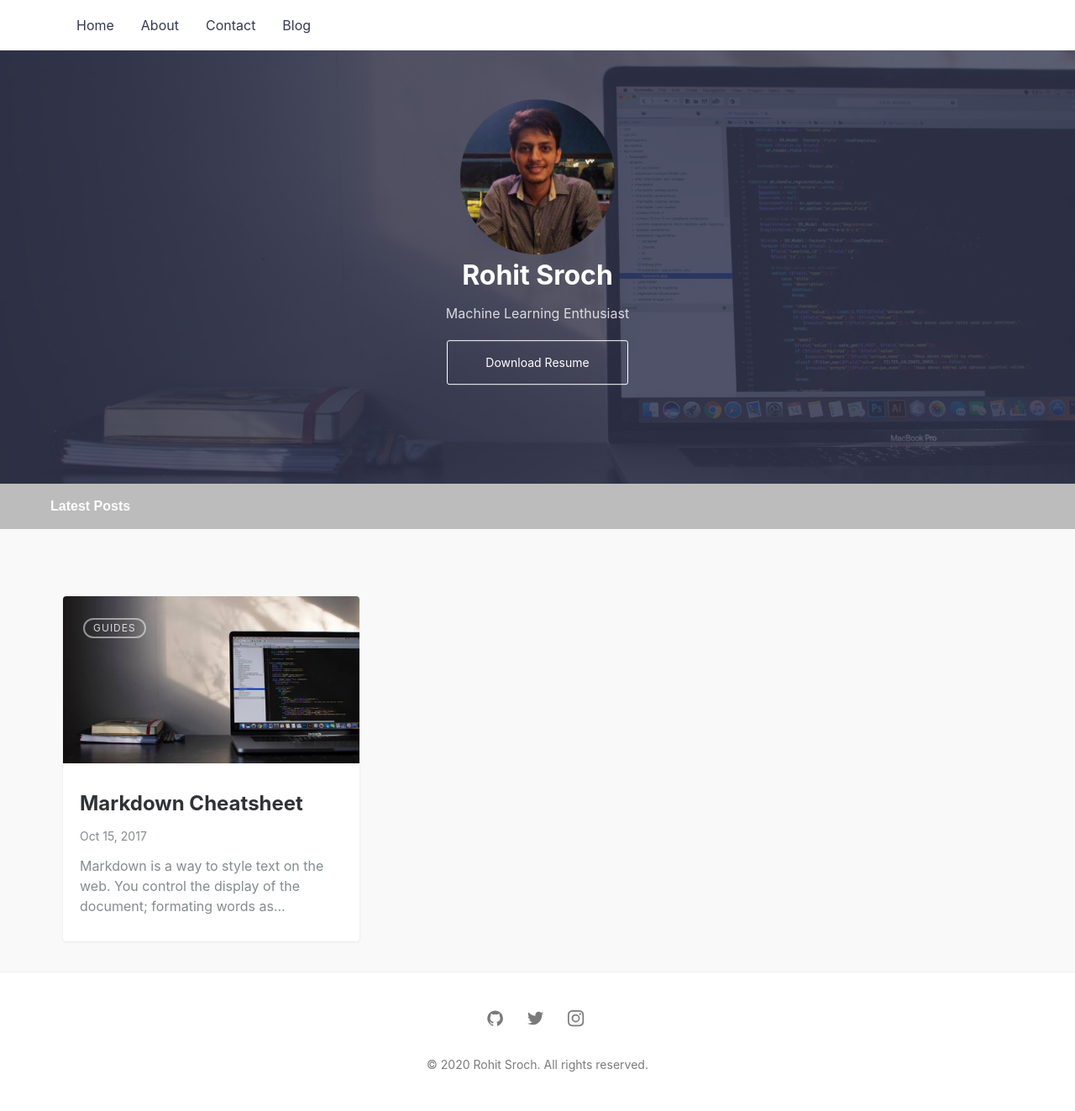
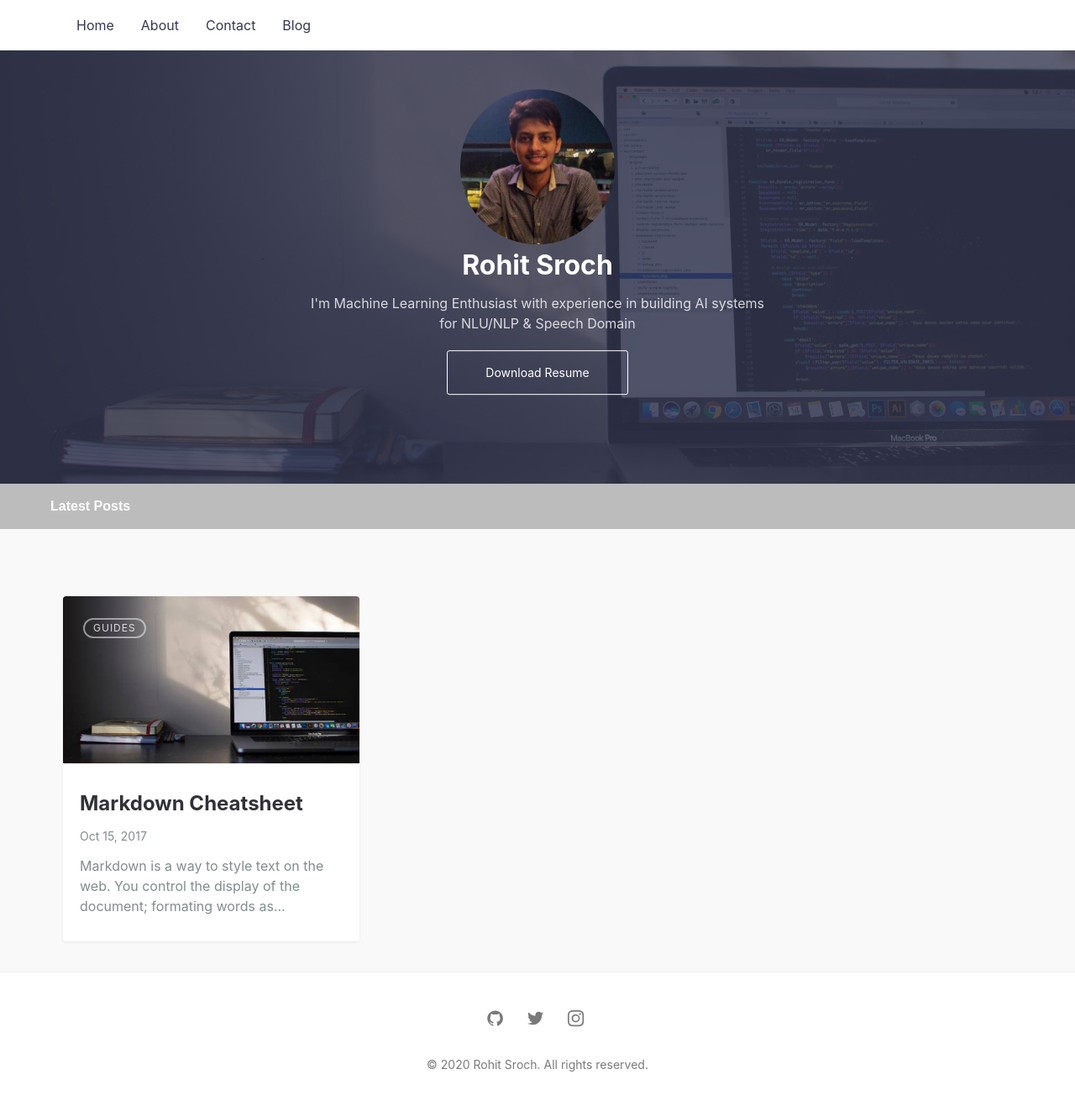
Before and after one commit to rohitsroch/rohitsroch.github.io, a Jekyll site: the page built from index.md, in a window 1280 px wide. Shown: the whole page at 84% size. Built offline with Jekyll 4.4.1, drawn with Linux system fonts in a browser that asks for light colours.

Commit message:
added tag line

```diff
--- a/_config.yml
+++ b/_config.yml
@@ -1,8 +1,8 @@
 # SITE CONFIGURATION
 title: Rohit Sroch # your site title
-author: rohit.iitr1994@gmail.com # You :P
+author: rohitsroch@gmail.com # You :P
 description: > # Meta description of Homepage
-  Hi there, I am Rohit Sroch
+  Hi there, I'm Rohit Sroch a Machine Learning Enthusiast with experience in building AI systems for NLU/NLP & Speech Domain
 baseurl: "" # the subpath of your site, e.g. /blog
 url: "https://rohitsroch.github.io/" # the base hostname & protocol for your site, e.g. http://example.com
 
@@ -24,7 +24,7 @@
   - {name: 'Contact', link: '/contact'}
 
 tagline: >
-    Machine Learning Enthusiast
+    I'm Machine Learning Enthusiast with experience in building AI systems for NLU/NLP & Speech Domain
 
 hero_avatar: avatar.jpg
 hero_img: posts/emile-perron-190221_lg.jpg # Main background image: use the path from /assets/img/ => This will output /assets/img/posts/sleek_lg.jpg
@@ -38,7 +38,7 @@
 disqus:
   shortname: https-rohitsroch-github-io  # to enable comments replace with your_disqus_shortname
 
-# google_tag_manager: GTM-XXXXXXX # Uncomment to enable GTM. Replace GTM-XXXXXXX with your GTM container ID
+google_tag_manager: GTM-59J7F2S # Uncomment to enable GTM. Replace GTM-XXXXXXX with your GTM container ID
 
 service_worker: true
 
```
